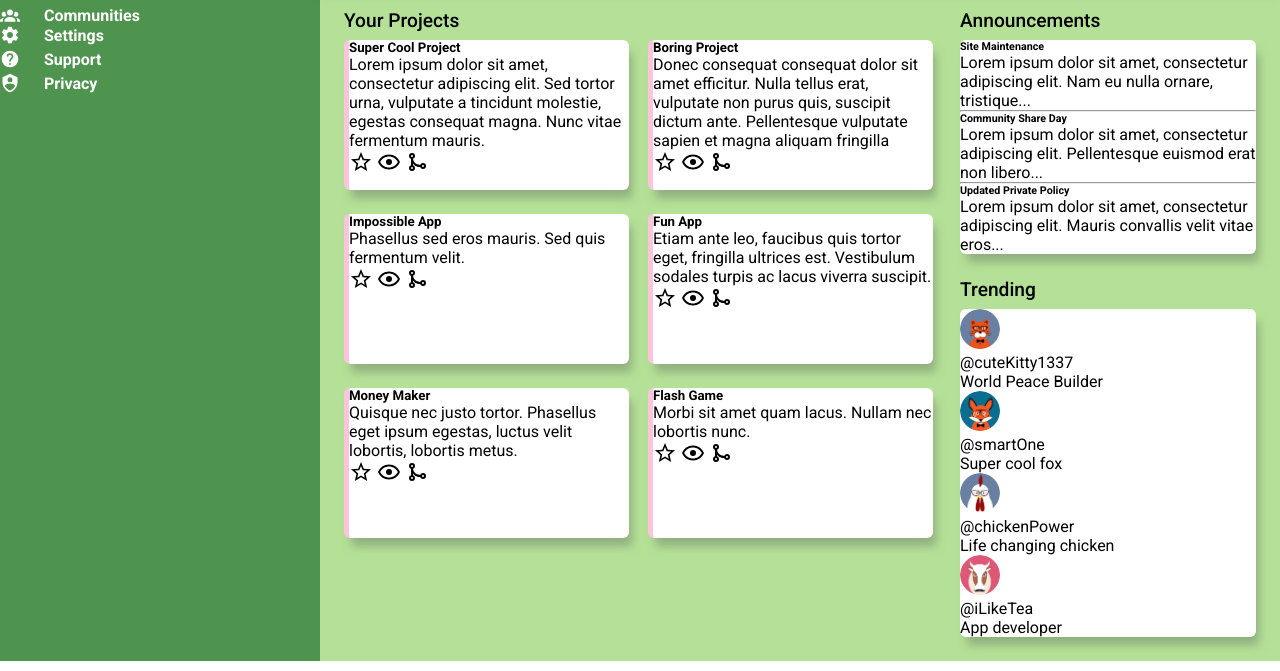
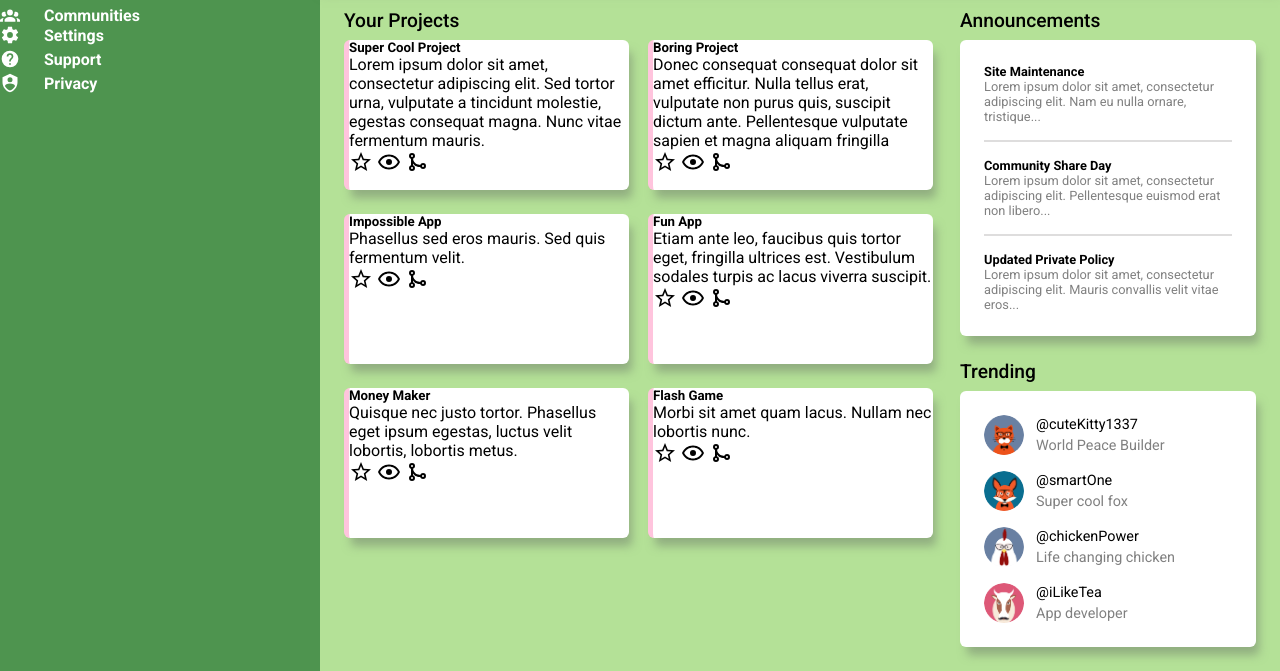
Before and after one commit to NerwenElensar/admin-dashboard, a plain HTML site: page index.html in a window 1280 px wide. Shown: the part 159-830 px from the top of the page. Drawn offline with Linux system fonts and the light colour scheme.

Commit message:
style announcement and trending card

```diff
--- a/index.html
+++ b/index.html
@@ -177,23 +177,30 @@
         <h3>Trending</h3>
         <div class="trending-section">
           <div class="trending card">
-            <div>
+            <div class="trending-item">
               <img class="avatar-small" src="assets/cat.png" alt="a users avatar" />
+              <div class="user-info">
                 <div class="user-tag">@cuteKitty1337</div>
                 <div class="user-title">World Peace Builder</div>
               </div>
-            <div>
+            </div>
+            <div class="trending-item">
               <img class="avatar-small" src="assets/fox.png" alt="a users avatar" />
+              <div class="user-info">
                 <div class="user-tag">@smartOne</div>
                 <div class="user-title">Super cool fox</div>
               </div>
-            <div>
+            </div>
+            <div class="trending-item">
               <img class="avatar-small" src="assets/hen.png" alt="a users avatar" />
+              <div class="user-info">
                 <div class="user-tag">@chickenPower</div>
                 <div class="user-title">Life changing chicken</div>
               </div>
-            <div>
+            </div>
+            <div class="trending-item">
               <img class="avatar-small" src="assets/yak.png" alt="a users avatar" />
+              <div class="user-info">
                 <div class="user-tag">@iLikeTea</div>
                 <div class="user-title">App developer</div>
               </div>
@@ -201,5 +208,6 @@
           </div>
         </div>
       </div>
+    </div>
   </body>
 </html>
--- a/styles.css
+++ b/styles.css
@@ -120,6 +120,7 @@ button {
 
 
 .card-section {
+  grid-row: 1/3;
   display: grid;
   grid-template-columns: repeat(auto-fit, 280px);
   gap: 24px;
@@ -151,8 +152,48 @@ h3{
   grid-column: 2/3;
 }
 
+.announcement.card {
+  padding: 24px;
+}
+
+.announcement-text {
+  font-size: 0.8rem;
+  color: gray;
+}
+
+h6 {
+  font-size: 0.8rem;
+}
+
+hr {
+  border: rgb(222, 221, 221) solid 0.5px;
+  margin-top: 16px;
+  margin-bottom: 16px;
+}
+
 .trendings {
   grid-column: 2/3;
+}
+
+.trending.card {
+  padding: 16px;
+}
+
+.trending-item {
+  display: flex;
+  gap: 12px;
+  align-items: center;
+  padding: 8px;
+}
+
+.user-tag {
+  font-size: 0.9rem;
+  padding-bottom: 4px;
+}
+
+.user-title {
+  color: gray;
+  font-size: 0.9rem;
 }
 
 /* Sidebar */
```
Lines whose indentation alone changed are shown as unchanged.
